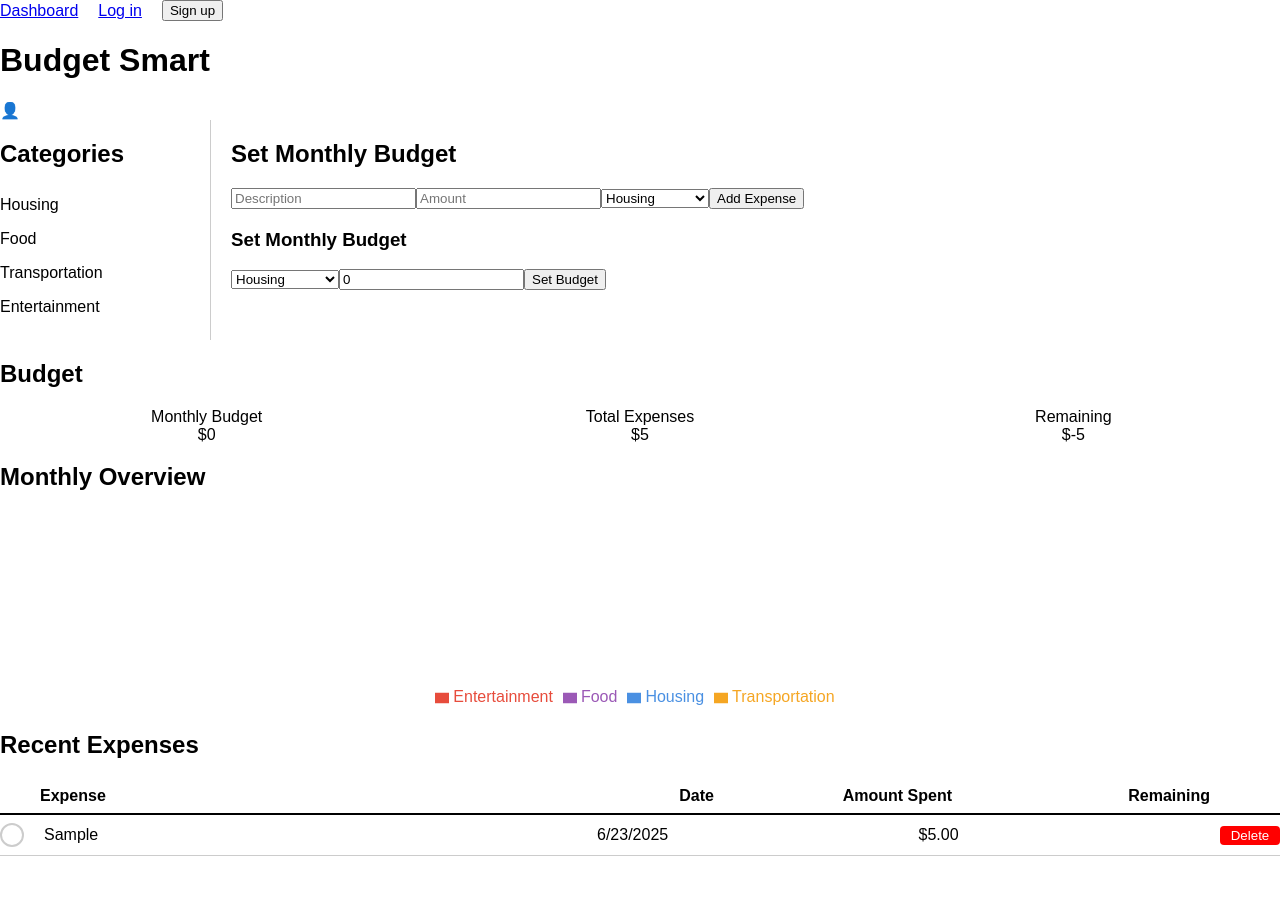
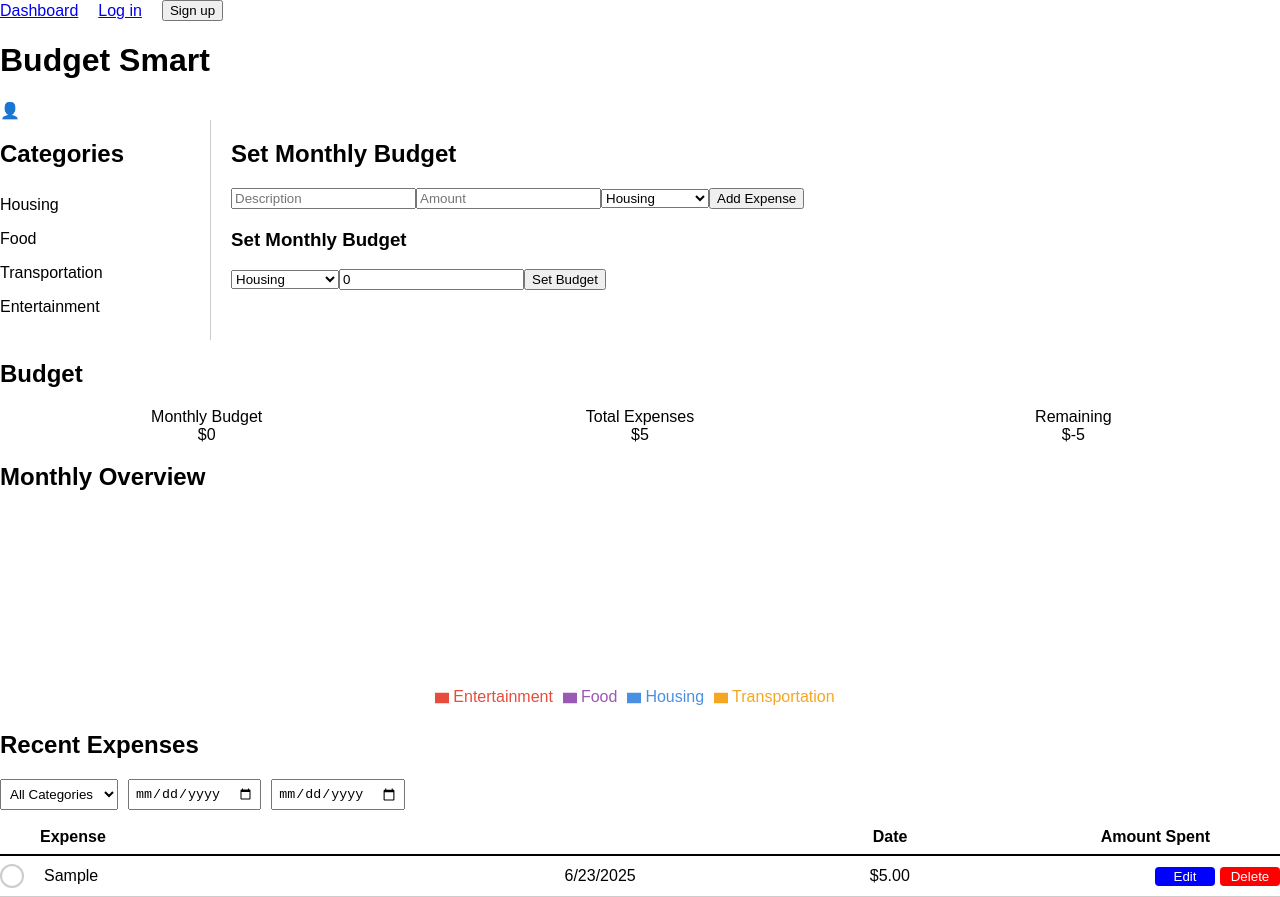
Before and after one commit to jepkemoi-sheilah1/budget-smart, a React (Create React App) app in the folder frontend/: page / in a window 1280 px wide. Both pictures are taken after typing "Sample", "5" into the empty fields and a click on the button "Add Expense". Before the commit the page ends 856 px from the top, so only its background shows below. Built offline with nearby package versions, Linux system fonts and the light colour scheme; the HTML template or start-up script is replaced by a standard one.

Commit message:
upadted expense list,balance card

```diff
--- a/frontend/src/components/BalanceCard.jsx
+++ b/frontend/src/components/BalanceCard.jsx
@@ -5,7 +5,8 @@ const BalanceCard = () => {
   const { totalBudget, totalSpent, remaining } = useContext(ExpenseContext);
 
   return (
-    <div className="balance-card" style={{ display: 'flex', justifyContent: 'space-around', gap: '20px' }}>
+    <div className="balance-card" style={{ display: 'flex', justifyContent: 'space-around', gap: '20px', flexDirection: 'column', alignItems: 'center' }}>
+      <div style={{ display: 'flex', gap: '20px', justifyContent: 'center', width: '100%' }}>
         <div style={{ flex: 1, textAlign: 'center' }}>
           <div className="balance-card-label">Monthly Budget</div>
           <div className="balance-card-amount" style={{ fontSize: '1rem' }}>${totalBudget.toFixed(0)}</div>
@@ -19,6 +20,12 @@ const BalanceCard = () => {
           <div className="balance-card-amount" style={{ fontSize: '1rem' }}>${remaining.toFixed(0)}</div>
         </div>
       </div>
+      {totalSpent >= 0.9 * totalBudget && totalBudget > 0 && (
+        <div style={{ marginTop: '10px', color: 'red', fontWeight: 'bold' }}>
+          Warning: You are close to exceeding your budget!
+        </div>
+      )}
+    </div>
   );
 };
 
--- a/frontend/src/components/ExpenseList.jsx
+++ b/frontend/src/components/ExpenseList.jsx
@@ -1,8 +1,16 @@
-import React, { useContext } from 'react';
+import React, { useContext, useState } from 'react';
 import { ExpenseContext } from '../context/ExpenseContext';
 
 const ExpenseList = () => {
-  const { expenses, deleteExpense, budgets } = useContext(ExpenseContext);
+  const { expenses, deleteExpense, budgets, updateExpense } = useContext(ExpenseContext);
+  const [editId, setEditId] = useState(null);
+  const [editName, setEditName] = useState('');
+  const [editAmount, setEditAmount] = useState('');
+  const [editDate, setEditDate] = useState('');
+  const [editCategory, setEditCategory] = useState('');
+  const [filterCategory, setFilterCategory] = useState('All');
+  const [filterStartDate, setFilterStartDate] = useState('');
+  const [filterEndDate, setFilterEndDate] = useState('');
 
   // Calculate total spent per category
   const spentPerCategory = expenses.reduce((acc, expense) => {
@@ -10,9 +18,73 @@ const ExpenseList = () => {
     return acc;
   }, {});
 
+  const startEdit = (expense) => {
+    setEditId(expense.id);
+    setEditName(expense.name);
+    setEditAmount(expense.amount);
+    setEditDate(expense.date);
+    setEditCategory(expense.category);
+  };
+
+  const cancelEdit = () => {
+    setEditId(null);
+    setEditName('');
+    setEditAmount('');
+    setEditDate('');
+    setEditCategory('');
+  };
+
+  const saveEdit = () => {
+    if (!editName || !editAmount || !editDate || !editCategory) return;
+    updateExpense({
+      id: editId,
+      name: editName,
+      amount: parseFloat(editAmount),
+      date: editDate,
+      category: editCategory,
+    });
+    cancelEdit();
+  };
+
+  // Filter expenses based on category and date range
+  const filteredExpenses = expenses.filter(expense => {
+    const expenseDate = new Date(expense.date);
+    const startDate = filterStartDate ? new Date(filterStartDate) : null;
+    const endDate = filterEndDate ? new Date(filterEndDate) : null;
+
+    const categoryMatch = filterCategory === 'All' || expense.category === filterCategory;
+    const startDateMatch = !startDate || expenseDate >= startDate;
+    const endDateMatch = !endDate || expenseDate <= endDate;
+
+    return categoryMatch && startDateMatch && endDateMatch;
+  });
+
   return (
     <div>
-      {expenses.length === 0 ? (
+      <div style={{ marginBottom: '10px', display: 'flex', gap: '10px', flexWrap: 'wrap' }}>
+        <select value={filterCategory} onChange={(e) => setFilterCategory(e.target.value)} style={{ padding: '5px' }}>
+          <option value="All">All Categories</option>
+          <option value="Housing">Housing</option>
+          <option value="Food">Food</option>
+          <option value="Transportation">Transportation</option>
+          <option value="Entertainment">Entertainment</option>
+        </select>
+        <input
+          type="date"
+          value={filterStartDate}
+          onChange={(e) => setFilterStartDate(e.target.value)}
+          placeholder="Start Date"
+          style={{ padding: '5px' }}
+        />
+        <input
+          type="date"
+          value={filterEndDate}
+          onChange={(e) => setFilterEndDate(e.target.value)}
+          placeholder="End Date"
+          style={{ padding: '5px' }}
+        />
+      </div>
+      {filteredExpenses.length === 0 ? (
         <div>No expenses added yet.</div>
       ) : (
         <>
@@ -21,11 +93,47 @@ const ExpenseList = () => {
             <div style={{ flex: '2 1 120px', minWidth: 0 }}>Expense</div>
             <div style={{ flex: '1 1 100px', textAlign: 'right', whiteSpace: 'nowrap', minWidth: 0 }}>Date</div>
             <div style={{ flex: '1 1 80px', textAlign: 'right', whiteSpace: 'nowrap', minWidth: 0 }}>Amount Spent</div>
-            <div style={{ flex: '1 1 100px', textAlign: 'right', minWidth: 0 }}>Remaining</div>
             <div style={{ width: 60 }}></div>
           </div>
-          {expenses.map(expense => {
-            const remainingForCategory = (budgets[expense.category] || 0) - (spentPerCategory[expense.category] || 0);
+          {filteredExpenses.map(expense => {
+            if (editId === expense.id) {
+              return (
+                <div key={expense.id} style={{ display: 'flex', alignItems: 'center', padding: '8px 0', borderBottom: '1px solid #ccc', gap: '10px', flexWrap: 'wrap' }}>
+                  <div style={{
+                    width: 20,
+                    height: 20,
+                    borderRadius: '50%',
+                    border: '2px solid #ccc',
+                    marginRight: 10,
+                    flexShrink: 0
+                  }}></div>
+                  <input
+                    type="text"
+                    value={editName}
+                    onChange={(e) => setEditName(e.target.value)}
+                    style={{ flex: '2 1 120px', minWidth: 0 }}
+                  />
+                  <input
+                    type="date"
+                    value={editDate}
+                    onChange={(e) => setEditDate(e.target.value)}
+                    style={{ flex: '1 1 100px', minWidth: 0 }}
+                  />
+                  <input
+                    type="number"
+                    value={editAmount}
+                    onChange={(e) => setEditAmount(e.target.value)}
+                    style={{ flex: '1 1 80px', minWidth: 0 }}
+                    step="0.01"
+                    min="0"
+                  />
+                  <div style={{ flex: '0 0 120px', display: 'flex', gap: '5px' }}>
+                    <button onClick={saveEdit} style={{ backgroundColor: 'green', color: 'white', border: 'none', borderRadius: 4, padding: '2px 6px', cursor: 'pointer' }}>Save</button>
+                    <button onClick={cancelEdit} style={{ backgroundColor: 'gray', color: 'white', border: 'none', borderRadius: 4, padding: '2px 6px', cursor: 'pointer' }}>Cancel</button>
+                  </div>
+                </div>
+              );
+            }
             return (
               <div key={expense.id} style={{ display: 'flex', alignItems: 'center', padding: '8px 0', borderBottom: '1px solid #ccc', gap: '10px', flexWrap: 'wrap' }}>
                 <div style={{
@@ -36,11 +144,25 @@ const ExpenseList = () => {
                   marginRight: 10,
                   flexShrink: 0
                 }}></div>
-            <div style={{ flex: '2 1 120px', overflowWrap: 'break-word', minWidth: 0, textAlign: 'left' }}>{expense.name}</div>
-            <div style={{ flex: '1 1 100px', textAlign: 'left', whiteSpace: 'nowrap', minWidth: 0 }}>{expense.date}</div>
-            <div style={{ flex: '1 1 80px', textAlign: 'left', whiteSpace: 'nowrap', minWidth: 0 }}>${expense.amount.toFixed(2)}</div>
-
-                <div style={{ flex: '0 0 60px', display: 'flex', justifyContent: 'flex-end' }}>
+                <div style={{ flex: '2 1 120px', overflowWrap: 'break-word', minWidth: 0, textAlign: 'left' }}>{expense.name}</div>
+                <div style={{ flex: '1 1 100px', textAlign: 'left', whiteSpace: 'nowrap', minWidth: 0 }}>{expense.date}</div>
+                <div style={{ flex: '1 1 80px', textAlign: 'left', whiteSpace: 'nowrap', minWidth: 0 }}>${expense.amount.toFixed(2)}</div>
+                <div style={{ flex: '0 0 120px', display: 'flex', justifyContent: 'flex-end', gap: '5px' }}>
+                  <button
+                    onClick={() => startEdit(expense)}
+                    style={{
+                      backgroundColor: 'blue',
+                      color: 'white',
+                      border: 'none',
+                      borderRadius: 4,
+                      padding: '2px 6px',
+                      cursor: 'pointer',
+                      minWidth: '60px'
+                    }}
+                    aria-label={`Edit expense ${expense.name}`}
+                  >
+                    Edit
+                  </button>
                   <button
                     onClick={() => deleteExpense(expense.id)}
                     style={{
```
Lines whose indentation alone changed are shown as unchanged.
